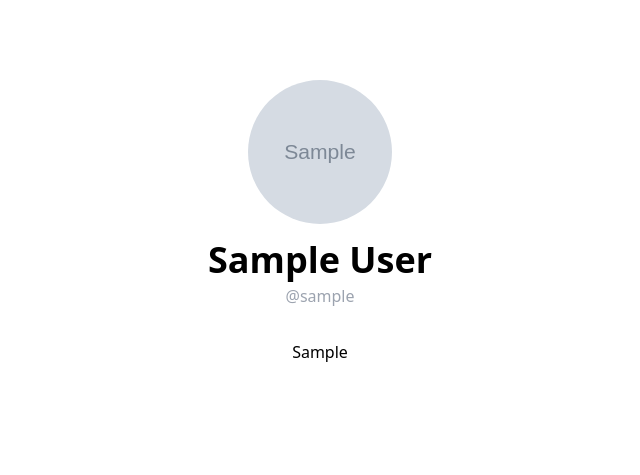
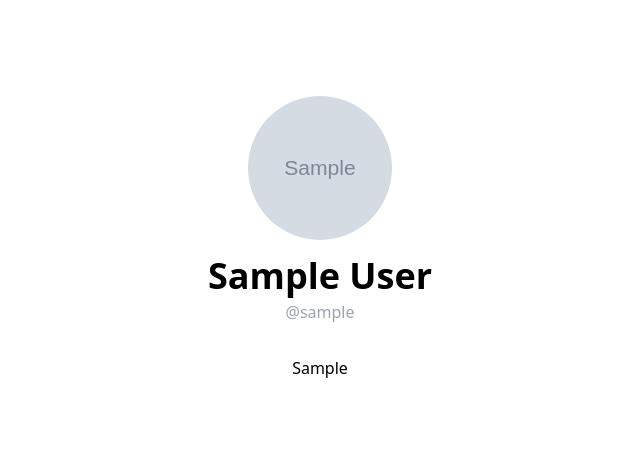
Before and after one commit to andyjud/django-starter, a Django app: a page that uses a_users/templates/a_users/profile.html in a window 1280 px wide. Shown: the part 80-555 px from the top of the page, without its empty margins (320-960 px from the left). Run offline with Django 5.2, Linux system fonts and the light colour scheme; tables that the repository leaves empty hold one stand-in row (values such as "Sample post"); grey boxes marked "Sample" are stand-in pictures; some libraries are stand-ins or nearby versions.

Commit message:
added page layout

```diff
--- a/a_home/templates/home.html
+++ b/a_home/templates/home.html
@@ -1,9 +1,7 @@
-{% extends 'layouts/blank.html' %}
+{% extends 'layouts/page.html' %}
 
 {% block content %}
 
-    <div class="max-w-4xl mx-auto px-8 py-24">
-        <h1>Hello World!</h1>
-    </div>
+<h1>Hello World!</h1>
 
 {% endblock %}
--- a/a_users/templates/a_users/profile.html
+++ b/a_users/templates/a_users/profile.html
@@ -1,9 +1,8 @@
-{% extends 'layouts/blank.html' %}
+{% extends 'layouts/page.html' %}
 
 {% block content %}
 
-<div class="max-w-lg mx-auto flex flex-col items-center pt-20 px-4">
-    <img class="w-36 h-36 rounded-full object-cover mb-4" src="{{ profile.avatar }}" />
+<img src="{{ profile.avatar }}" class="w-36 h-36 rounded-full object-cover mb-4 mx-auto"  />
 <div class="text-center">
     <h1>{{ profile.name }}</h1>
     <div class="text-gray-400 mb-2 -mt-3">@{{ profile.username }}</div>
@@ -11,6 +10,5 @@
     <div class="mt-8">{{ profile.info|linebreaksbr }}</div>
     {% endif %}
 </div>
-</div>
 
 {% endblock %}
--- /dev/null
+++ b/templates/layouts/page.html
@@ -0,0 +1,12 @@
+{% extends 'base.html' %}
+
+{% block layout %}
+
+<content class="block max-w-4xl mx-auto px-8 py-24">
+
+    {% block content %}
+    {% endblock %}
+
+</content>
+
+{% endblock %}
```
Lines whose indentation alone changed are shown as unchanged.
